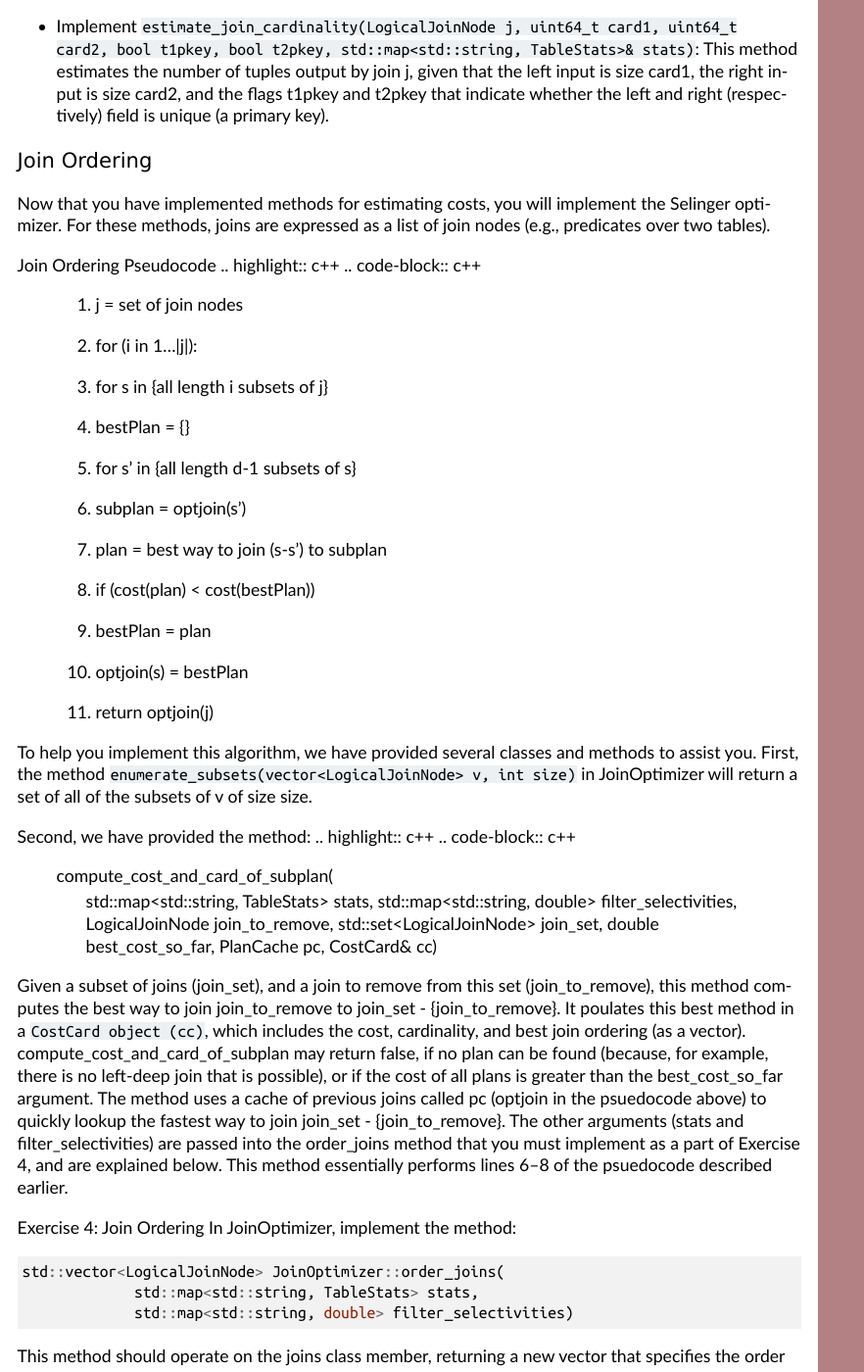
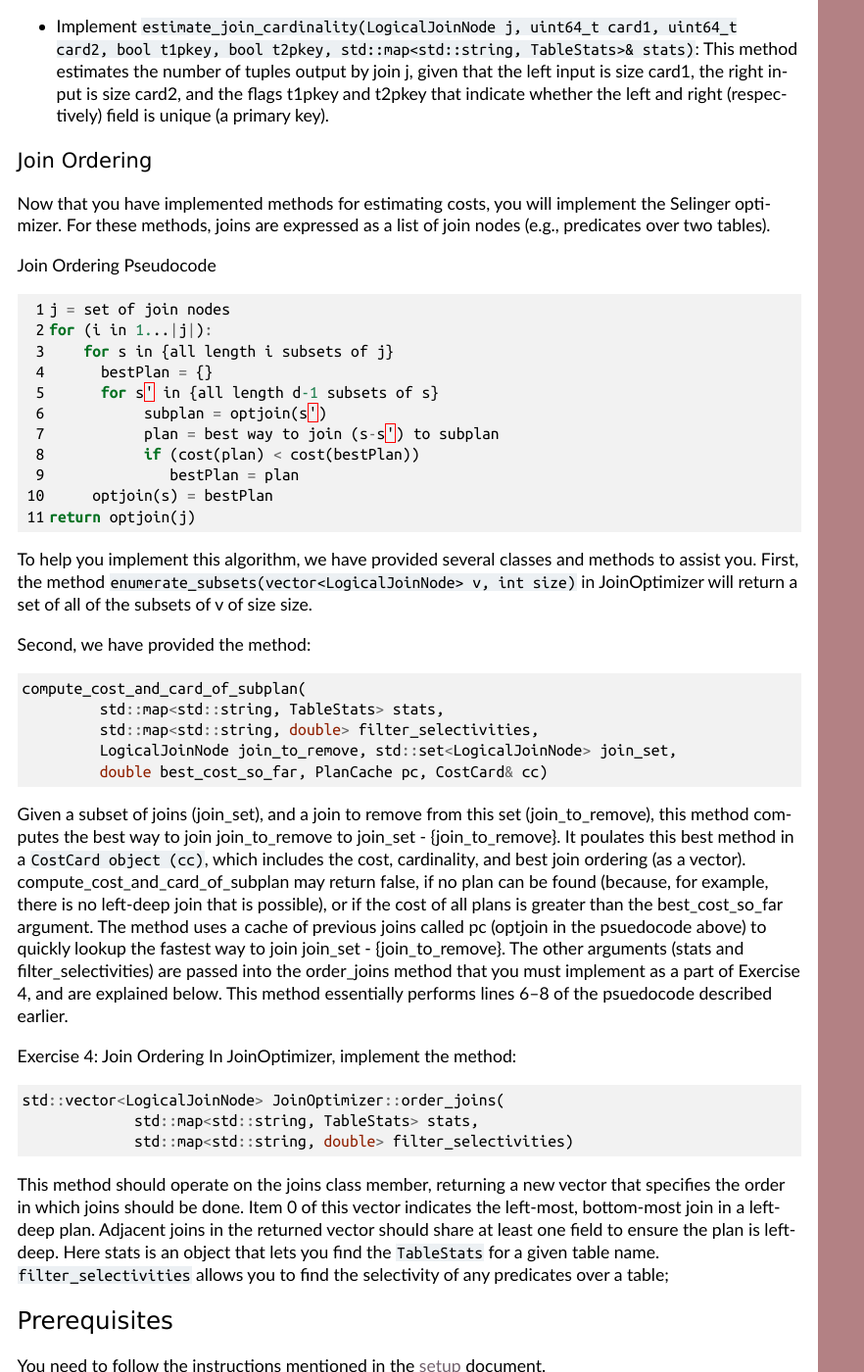
Before and after one commit to hershd23/buzzdb-docs, a Sphinx documentation site: the page built from docs/spring2021/lab4.rst, in a window 1280 px wide and 1400 px high, scrolled down 4087 px. Shown: the whole window at 98% size, without its empty margins (0-882 px from the left). Built offline with Sphinx 7.4.7, drawn with Linux system fonts in a browser that asks for light colours; some of the changed lines change nothing that is shown; some of the changed text lies outside the part shown.

Commit message:
minor updates

```diff
--- a/docs/spring2021/lab4.rst
+++ b/docs/spring2021/lab4.rst
@@ -134,25 +134,29 @@ Now that you have implemented methods for estimating costs, you will implement t
 For these methods, joins are expressed as a list of join nodes (e.g., predicates over two tables).
 
 Join Ordering Pseudocode
+
 .. highlight:: c++
 .. code-block:: c++
+   :linenos:
 
-   1. j = set of join nodes
-   2. for (i in 1...|j|):
-   3.     for s in {all length i subsets of j}
-   4.       bestPlan = {}
-   5.       for s' in {all length d-1 subsets of s}
-   6.            subplan = optjoin(s')
-   7.            plan = best way to join (s-s') to subplan
-   8.            if (cost(plan) < cost(bestPlan))
-   9.               bestPlan = plan
-   10.      optjoin(s) = bestPlan
-   11. return optjoin(j)
+   j = set of join nodes
+   for (i in 1...|j|):
+       for s in {all length i subsets of j}
+         bestPlan = {}
+         for s' in {all length d-1 subsets of s}
+              subplan = optjoin(s')
+              plan = best way to join (s-s') to subplan
+              if (cost(plan) < cost(bestPlan))
+                 bestPlan = plan
+        optjoin(s) = bestPlan
+   return optjoin(j)
+
 
 To help you implement this algorithm, we have provided several classes and methods to assist you.
 First, the method ``enumerate_subsets(vector<LogicalJoinNode> v, int size)`` in JoinOptimizer will return a set of all of the subsets of v of size size.
 
 Second, we have provided the method:
+
 .. highlight:: c++
 .. code-block:: c++
 
@@ -246,4 +250,4 @@ You can use :file:`REPORT.md` to describe the following design and program crite
 Grading
 ---------
 
-This assignment is worth 12.5% of your grade. The maximum score on this assignment is 100.
+This assignment is worth 12.5% of your grade. The maximum score on this assignment is 140.
```
